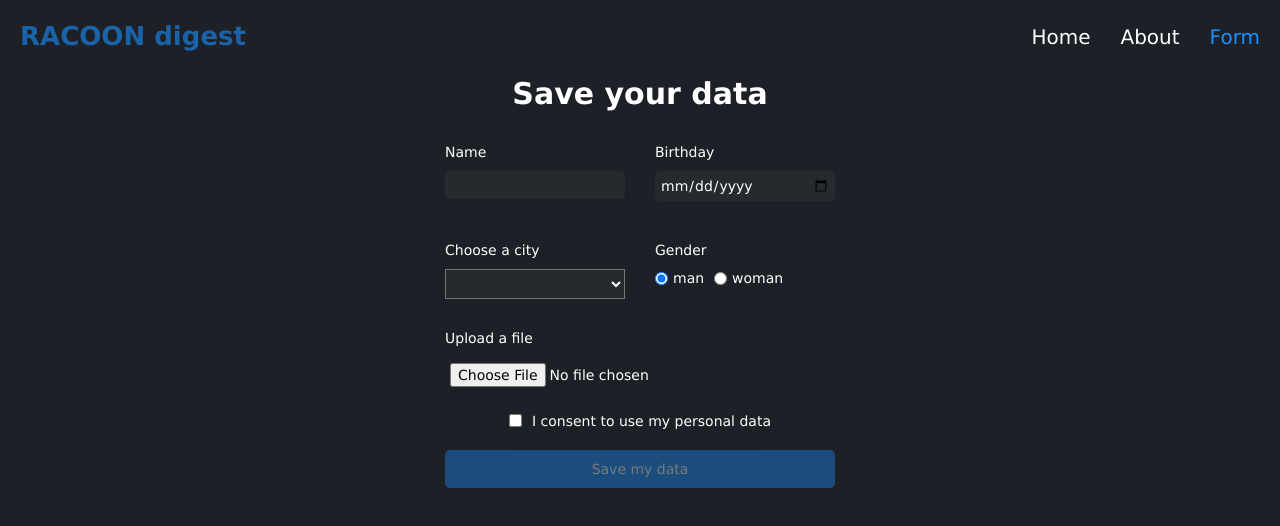
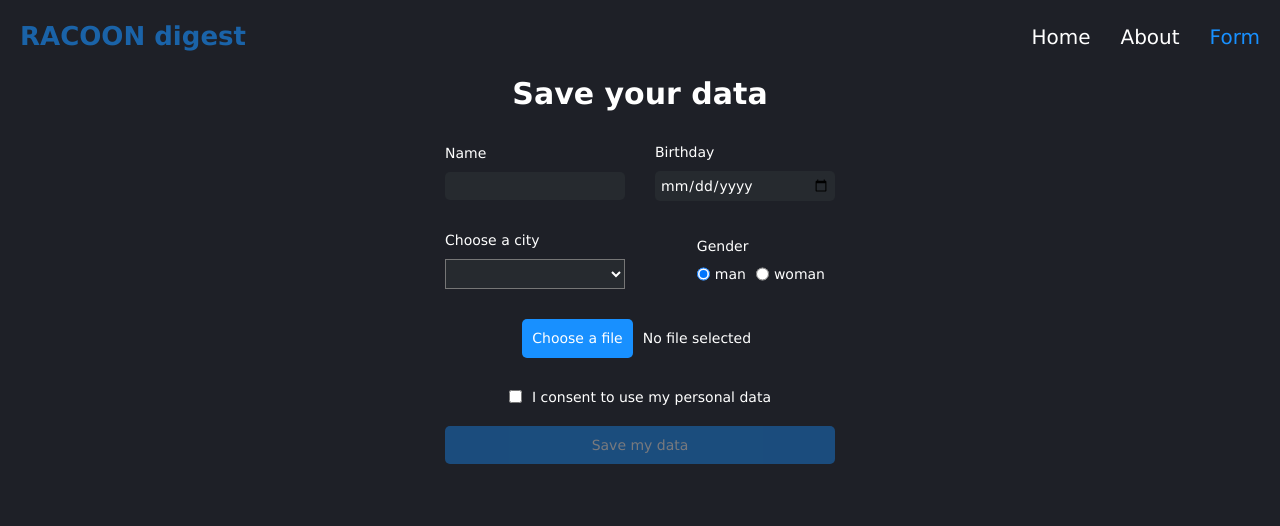
Before and after one commit to PesukarhuTG/react-news_api, a React (Create React App) app in the folder my-app/: page /form in a window 1280 px wide. Shown: the top 526 px of the page. Built offline with nearby package versions, Linux system fonts and the light colour scheme.

Commit message:
fix: problem with input file saving

```diff
--- a/my-app/src/components/Form.tsx
+++ b/my-app/src/components/Form.tsx
@@ -24,6 +24,8 @@ const Form: React.FC<LoginFormProps> = ({ onSubmit }) => {
     setFormAccept,
     selectedFile,
     setSelectedFile,
+    fileText,
+    setFileText,
   } = useNewsContext();
 
   const {
@@ -40,6 +42,8 @@ const Form: React.FC<LoginFormProps> = ({ onSubmit }) => {
   const handleChange = (e: React.ChangeEvent<HTMLInputElement>) => {
     if (e.target.files !== null) {
       const imgURL = URL.createObjectURL(e.target.files[0]);
+      const imgName = e.target.files[0].name;
+      setFileText(imgName);
       setSelectedFile(imgURL);
     }
   };
@@ -53,6 +57,7 @@ const Form: React.FC<LoginFormProps> = ({ onSubmit }) => {
     setFormCity('');
     setFormGender('man');
     setSelectedFile(null);
+    setFileText('No file selected');
     setFormAccept(false);
   };
 
@@ -64,7 +69,7 @@ const Form: React.FC<LoginFormProps> = ({ onSubmit }) => {
 
   return (
     <form onSubmit={handleSubmit(getDataSubmit)} data-testid="form">
-      <div className="form-wrapper">
+      <FormWrapper>
         <label className="input-wrapper">
           <span className="input-name">Name</span>
           <input
@@ -94,9 +99,9 @@ const Form: React.FC<LoginFormProps> = ({ onSubmit }) => {
           />
           {errors.birthday && <ErrMessage>{errors.birthday.message}</ErrMessage>}
         </label>
-      </div>
+      </FormWrapper>
 
-      <div className="form-wrapper">
+      <FormWrapper>
         <label className="input-wrapper">
           <span className="input-name">Choose a city</span>
           <select
@@ -148,12 +153,13 @@ const Form: React.FC<LoginFormProps> = ({ onSubmit }) => {
             </label>
           </div>
         </label>
-      </div>
+      </FormWrapper>
 
-      <label className="input-wrapper">
-        <span className="input-name">Upload a file</span>
+      <FormWrapperSingle>
         <input
+          id="fileElem"
           className="input-file"
+          style={{ display: 'none' }}
           {...register('selectedFile')}
           name="file"
           type="file"
@@ -161,9 +167,11 @@ const Form: React.FC<LoginFormProps> = ({ onSubmit }) => {
           data-testid="input-file"
           onChange={handleChange}
         />
-      </label>
+        <LabelFile htmlFor="fileElem">Choose a file</LabelFile>
+        <FileText>{fileText}</FileText>
+      </FormWrapperSingle>
 
-      <label className="input-wrapper-gorizont">
+      <FormWrapperSingle>
         <input
           type="checkbox"
           {...register('remember')}
@@ -173,7 +181,7 @@ const Form: React.FC<LoginFormProps> = ({ onSubmit }) => {
           onChange={(e) => setFormAccept(e.target.checked)}
         />
         <span className="remember-name">I consent to use my personal data</span>
-      </label>
+      </FormWrapperSingle>
 
       <button
         className="btn-submit"
@@ -194,4 +202,38 @@ const ErrMessage = styled.p`
   color: var(--accent);
 `;
 
+const LabelFile = styled.label`
+  font-size: 14px;
+  padding: 10px;
+  border-radius: 5px;
+  background-color: var(--primary);
+  cursor: pointer;
+  transition: 0.3s;
+
+  &:hover {
+    background-color: var(--button-hover);
+  }
+`;
+
+const FileText = styled.p`
+  min-width: 115px;
+  font-size: 14px;
+`;
+
+const FormWrapper = styled.div`
+  display: flex;
+  align-items: center;
+  justify-content: space-between;
+  padding: 10px 0;
+  gap: 30px;
+`;
+
+const FormWrapperSingle = styled.label`
+  display: flex;
+  align-items: center;
+  justify-content: center;
+  padding: 10px 0;
+  gap: 10px;
+`;
+
 export default Form;
--- a/my-app/src/store/Context.tsx
+++ b/my-app/src/store/Context.tsx
@@ -18,7 +18,8 @@ interface GlobalContent {
   currentPage: number;
   totalPageAmount: number;
   pageSize: number;
-  selectedFile: null | string;
+  selectedFile: string | null;
+  fileText: string;
   savedCardData: SavedCardProps;
   disableCurrentPosition: boolean;
   setSearchValue: (searchVal: string) => void;
@@ -38,6 +39,7 @@ interface GlobalContent {
   setSelectedFile: (selectedFile: null | string) => void;
   setSavedCardData: (savedCardData: SavedCardProps) => void;
   setDisableCurrentPosition: (disableCurrentPosition: boolean) => void;
+  setFileText: (fileText: string) => void;
 }
 
 interface Props {
@@ -202,6 +204,15 @@ export const Provider = ({ children }: Props) => {
     });
   };
 
+  const setFileText = (fileText: string) => {
+    dispatch({
+      type: 'CHANGE_FILE_TEXT',
+      payload: {
+        fileText: fileText,
+      },
+    });
+  };
+
   const value: GlobalContent = {
     searchVal: state.searchVal,
     formName: state.formName,
@@ -218,6 +229,7 @@ export const Provider = ({ children }: Props) => {
     totalPageAmount: state.totalPageAmount,
     pageSize: state.pageSize,
     selectedFile: state.selectedFile,
+    fileText: state.fileText,
     savedCardData: state.savedCardData,
     disableCurrentPosition: state.disableCurrentPosition,
     setSearchValue,
@@ -237,6 +249,7 @@ export const Provider = ({ children }: Props) => {
     setSelectedFile,
     setSavedCardData,
     setDisableCurrentPosition,
+    setFileText,
   };
 
   return <Context.Provider value={value}>{children}</Context.Provider>;
--- a/my-app/src/store/Reducer.tsx
+++ b/my-app/src/store/Reducer.tsx
@@ -17,7 +17,8 @@ interface State {
   currentPage: number;
   totalPageAmount: number;
   pageSize: number;
-  selectedFile: null | string;
+  selectedFile: string | null;
+  fileText: string;
   savedCardData: SavedCardProps | null;
   disableCurrentPosition: boolean;
 }
@@ -45,6 +46,7 @@ export const initialState = {
   totalPageAmount: 100,
   pageSize: 10,
   selectedFile: null,
+  fileText: 'No file selected',
   savedCardData: {
     author: '',
     description: '',
@@ -72,6 +74,7 @@ export const initialState = {
   setSelectedFile: () => {},
   setSavedCardData: () => {},
   setDisableCurrentPosition: () => {},
+  setFileText: () => {},
 };
 
 export const Reducer = (state: State, action: Action) => {
@@ -180,6 +183,12 @@ export const Reducer = (state: State, action: Action) => {
         disableCurrentPosition: payload.disableCurrentPosition,
       };
 
+    case 'CHANGE_FILE_TEXT':
+      return {
+        ...state,
+        fileText: payload.fileText,
+      };
+
     default:
       throw new Error(`No case for type ${type} found in Reducer.`);
   }
--- a/my-app/src/styles/style.css
+++ b/my-app/src/styles/style.css
@@ -89,7 +89,7 @@ form {
   width: 100%;
   display: flex;
   flex-direction: column;
-  gap: 20px;
+  gap: 10px;
 }
 
 .input-name {
@@ -125,10 +125,6 @@ select.input-city {
   background-color: var(--second-contrast);
 }
 
-input[type='checkbox'] {
-  margin-left: auto;
-}
-
 .btn-submit {
   background-color: var(--primary);
   border-radius: 5px;
@@ -137,25 +133,11 @@ input[type='checkbox'] {
   padding: 10px;
 }
 
-.form-wrapper {
-  display: flex;
-  padding: 10px 0;
-  gap: 30px;
-}
-
 .input-wrapper {
   display: flex;
   flex-direction: column;
   align-items: flex-start;
   justify-content: flex-start;
-}
-
-.input-wrapper-gorizont {
-  display: flex;
-  align-items: center;
-  justify-content: center;
-  margin: auto;
-  gap: 10px;
 }
 
 .genders-wrapper {
```
